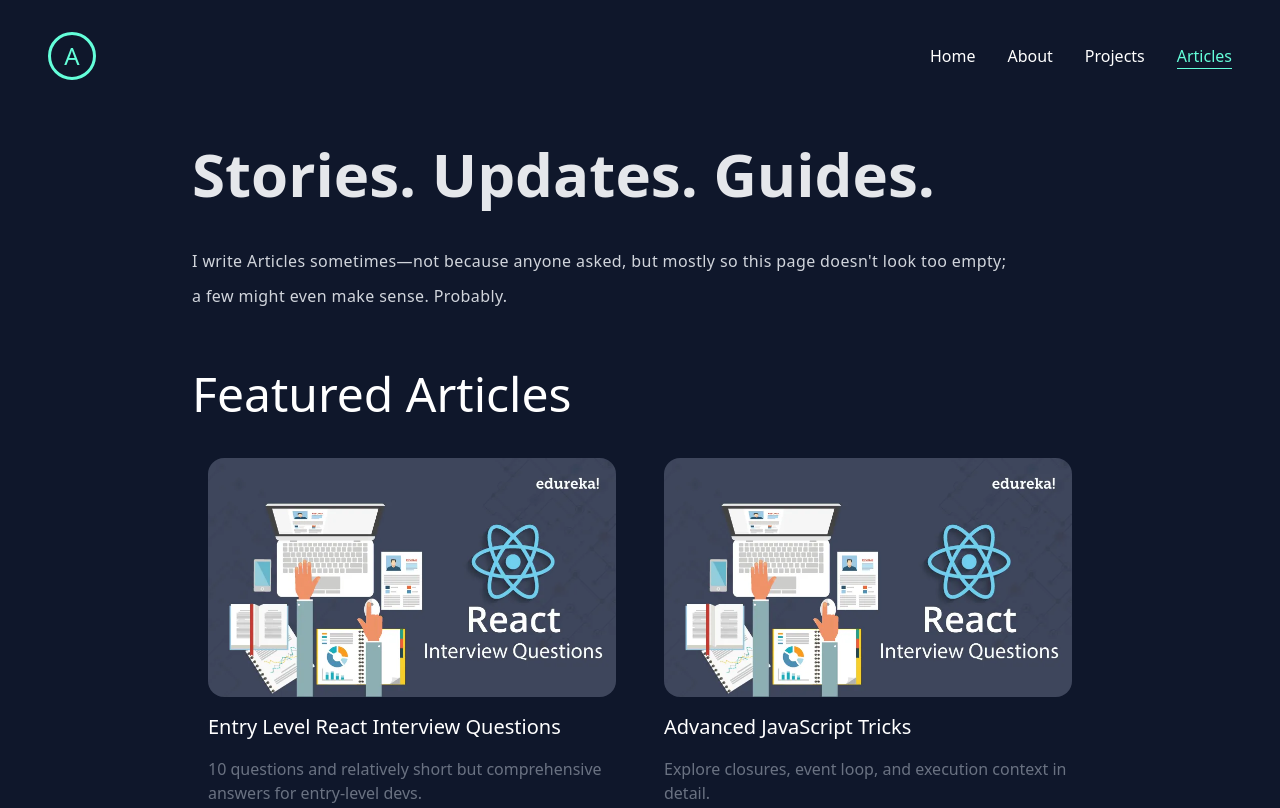
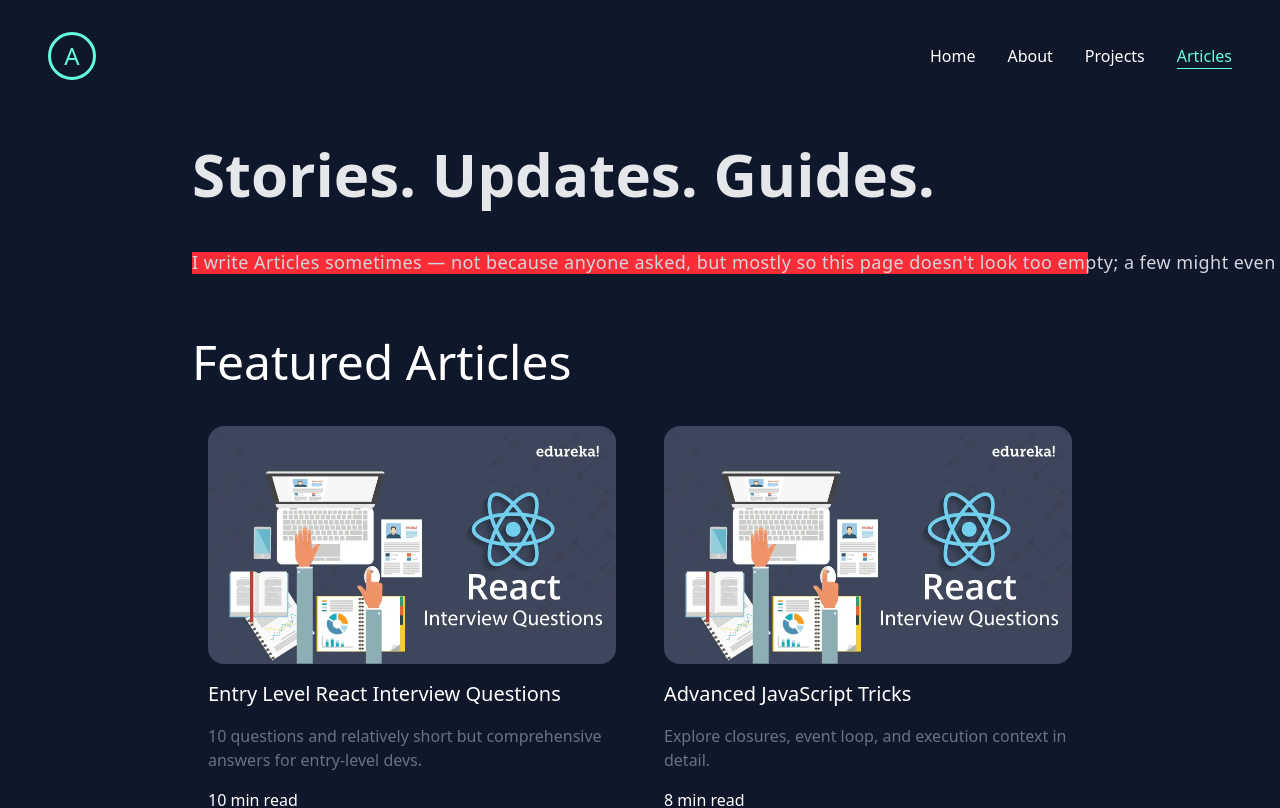
Before and after one commit to AIsTushar/my-website, a Next.js app: page /articles in a window 1280 px wide. Shown: the top 808 px of the page. Built offline with nearby package versions, Linux system fonts and the light colour scheme.

Commit message:
feat: enhance article page with GradualSpacing component and update social link

```diff
--- a/src/app/articles/page.js
+++ b/src/app/articles/page.js
@@ -2,6 +2,7 @@
 
 import AnimatedText from "@/components/AnimatedText";
 import FeaturedArcicalCard from "@/components/articles/FeaturedArticleCard";
+import GradualSpacing from "@/components/GradualSpacing";
 import { motion, AnimatePresence } from "framer-motion";
 import { useState } from "react";
 
@@ -57,14 +58,11 @@ function Page() {
           className="!text-6xl !text-gray-200"
         />
 
-        <div className="flex flex-col gap-4">
-          <p className="leading-[120%] tracking-wide text-gray-300">
-            I write Articles sometimes—not because anyone asked, but mostly so
-            this page doesn&apos;t look too empty;
-          </p>
-          <p className="leading-[120%] tracking-wide text-gray-300">
-            a few might even make sense. Probably.
-          </p>
+        <div className="bg-red-500">
+          <GradualSpacing
+            text="I write Articles sometimes — not because anyone asked, but mostly so this page doesn't look too empty; a few might even make sense. Probably."
+            className="leading-[120%] tracking-wide !text-gray-300"
+          />
         </div>
       </div>
 
@@ -102,7 +100,6 @@ function Page() {
           </div>
         </div>
       </div>
-
       <div className="my-16 flex w-full max-w-4xl flex-col gap-6">
         <h2 className="text-5xl text-white">All Articles</h2>
       </div>
--- a/src/components/GradualSpacing.js
+++ b/src/components/GradualSpacing.js
@@ -1,13 +1,13 @@
 "use client";
-import { AnimatePresence, motion, useInView } from "framer-motion";
+import { motion, useInView } from "framer-motion";
 import { useRef } from "react";
 
-function GradualSpacing({ text }) {
+function GradualSpacing({ text, className }) {
   const ref = useRef(null);
   const isInView = useInView(ref, { once: true });
 
   return (
-    <p className="w-2/3 text-lg text-gray-400" ref={ref}>
+    <p className={`text-lg text-gray-400 ${className}`} ref={ref}>
       {text.split(" ").map((word, index) => (
         <motion.span
           key={index}
--- a/src/components/SocialLinks.js
+++ b/src/components/SocialLinks.js
@@ -45,7 +45,7 @@ function SocialLinks() {
       <MotionLink
         whileHover={{ y: -5, color: "#64ffda" }}
         target="_blank"
-        href="/azizul_islam_tushar.pdf"
+        href="https://leetcode.com/u/azizultushar98/"
       >
         <Code2 className="h-5 w-5" />
       </MotionLink>
--- a/src/components/TypingEffect.js
+++ b/src/components/TypingEffect.js
@@ -2,11 +2,11 @@
 import { motion, useInView } from "framer-motion";
 import { useRef } from "react";
 
-function TypingEffect({ text }) {
+function TypingEffect({ text, className }) {
   const ref = useRef(null);
   const isInView = useInView(ref, { once: true });
   return (
-    <p ref={ref} className="text-secondary ml-1 text-lg">
+    <p ref={ref} className={`text-secondary ml-1 text-lg ${className}`}>
       {text.split(" ").map((word, index) => (
         <motion.span
           key={index}
```
